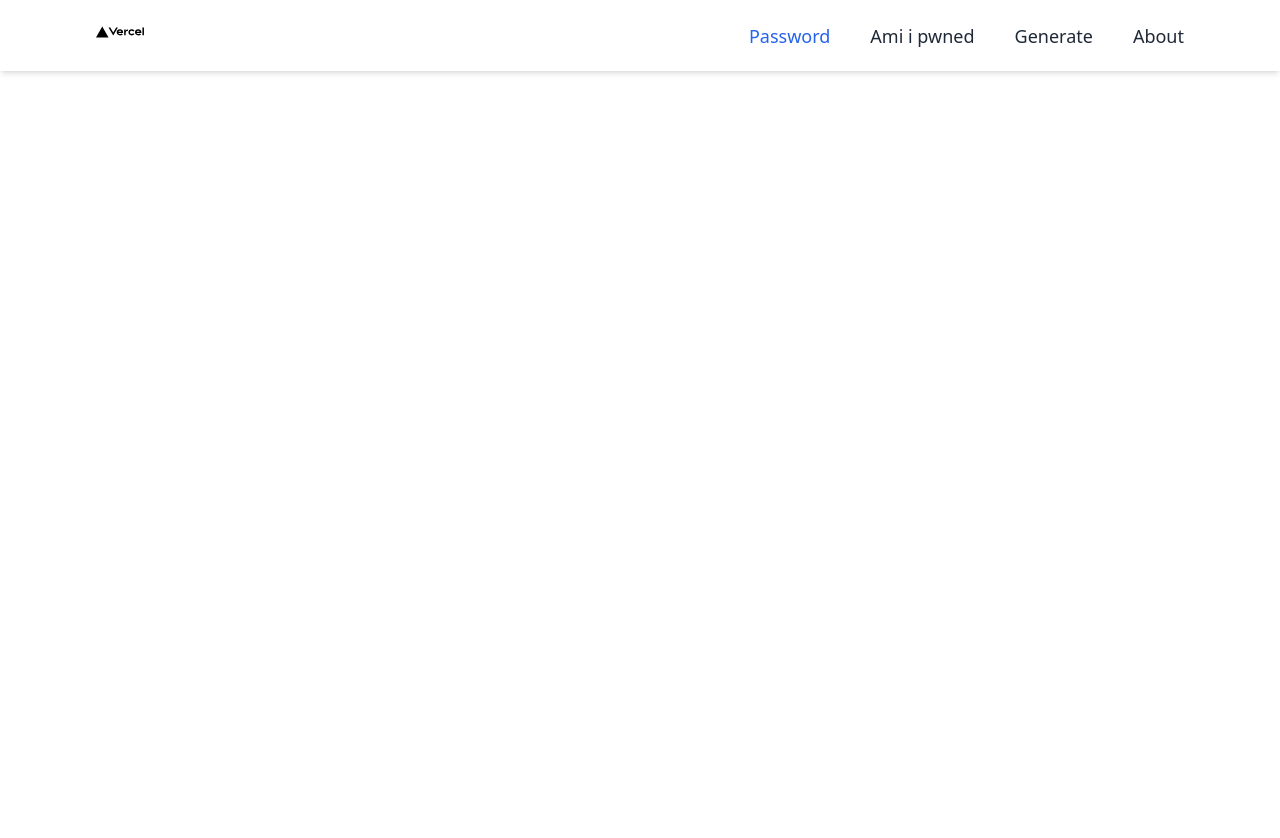
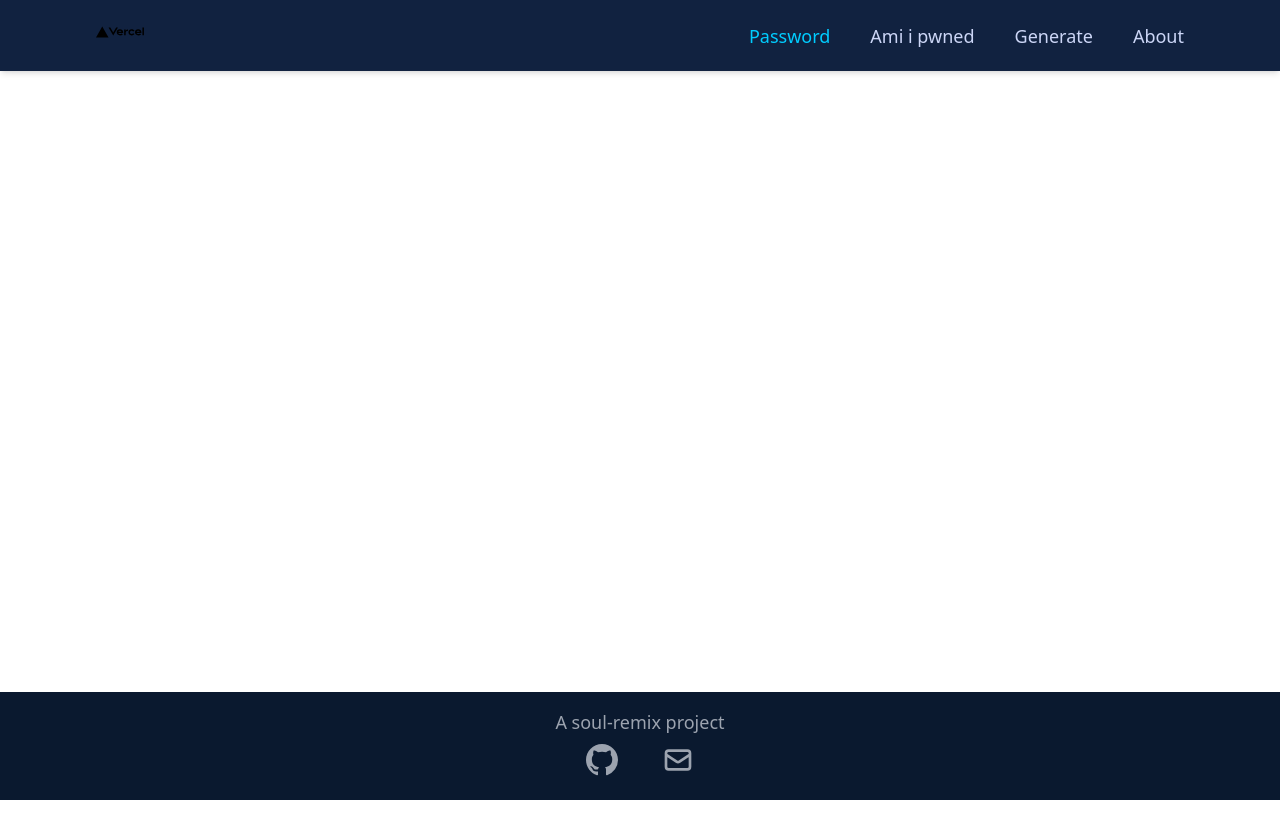
Before and after one commit to Soul-Remix/pass-manager, a Next.js app: page / in a window 1280 px wide. Shown: the top 838 px of the page. Built offline with nearby package versions, Linux system fonts and the light colour scheme.

Commit message:
create footer

```diff
--- /dev/null
+++ b/components/Footer/Footer.tsx
@@ -0,0 +1,46 @@
+const textStyle =
+  "text-lg text-gray-400 hover:text-main dark:hover:text-mainDark transition-all duration-300";
+
+const Footer = () => {
+  return (
+    <footer className="sticky bottom-0 flex flex-col justify-center content-center flex-wrap p-4 bg-white dark:bg-navy">
+      <a
+        href="https://soul-remix.netlify.app/"
+        className={textStyle}
+        target="_blank"
+      >
+        A soul-remix project
+      </a>
+      <div className="flex justify-around p-2">
+        <a href="https://github.com/Soul-Remix" target="_blank">
+          <svg
+            xmlns="http://www.w3.org/2000/svg"
+            fill="currentColor"
+            className={`h-8 w-8 ${textStyle}`}
+            viewBox="0 0 16 16"
+          >
+            <path d="M8 0C3.58 0 0 3.58 0 8c0 3.54 2.29 6.53 5.47 7.59.4.07.55-.17.55-.38 0-.19-.01-.82-.01-1.49-2.01.37-2.53-.49-2.69-.94-.09-.23-.48-.94-.82-1.13-.28-.15-.68-.52-.01-.53.63-.01 1.08.58 1.23.82.72 1.21 1.87.87 2.33.66.07-.52.28-.87.51-1.07-1.78-.2-3.64-.89-3.64-3.95 0-.87.31-1.59.82-2.15-.08-.2-.36-1.02.08-2.12 0 0 .67-.21 2.2.82.64-.18 1.32-.27 2-.27.68 0 1.36.09 2 .27 1.53-1.04 2.2-.82 2.2-.82.44 1.1.16 1.92.08 2.12.51.56.82 1.27.82 2.15 0 3.07-1.87 3.75-3.65 3.95.29.25.54.73.54 1.48 0 1.07-.01 1.93-.01 2.2 0 .21.15.46.55.38A8.012 8.012 0 0 0 16 8c0-4.42-3.58-8-8-8z" />
+          </svg>
+        </a>
+        <a href="mailto:soulremix-dev@pm.me" target="_blank">
+          <svg
+            xmlns="http://www.w3.org/2000/svg"
+            className={`h-8 w-8 ${textStyle}`}
+            fill="none"
+            viewBox="0 0 24 24"
+            stroke="currentColor"
+            strokeWidth={2}
+          >
+            <path
+              strokeLinecap="round"
+              strokeLinejoin="round"
+              d="M3 8l7.89 5.26a2 2 0 002.22 0L21 8M5 19h14a2 2 0 002-2V7a2 2 0 00-2-2H5a2 2 0 00-2 2v10a2 2 0 002 2z"
+            />
+          </svg>
+        </a>
+      </div>
+    </footer>
+  );
+};
+
+export default Footer;
--- a/components/ResponsiveNavBar/ResponsiveNavBar.tsx
+++ b/components/ResponsiveNavBar/ResponsiveNavBar.tsx
@@ -16,7 +16,7 @@
 
   const navLinks = links.map((link) => {
     return (
-      <Link href={link.target}>
+      <Link href={link.target} key={link.name}>
         <a
           className={`no-underline text-gray-800 dark:text-lightestSlate text-lg hover:text-main dark:hover:text-mainDark cursor-pointer ${
             router.pathname === link.target
--- a/pages/index.tsx
+++ b/pages/index.tsx
@@ -1,10 +1,11 @@
 import type { NextPage } from "next";
 import Head from "next/head";
+import Footer from "../components/Footer/Footer";
 import ResponsiveNavBar from "../components/ResponsiveNavBar/ResponsiveNavBar";
 
 const Home: NextPage = () => {
   return (
-    <div>
+    <div className="dark">
       <Head>
         <title>Password Strength</title>
         <meta name="description" content="Test your password strength" />
@@ -12,6 +13,7 @@
       </Head>
       <ResponsiveNavBar />
       <main className="min-h-screen"></main>
+      <Footer />
     </div>
   );
 };
--- a/tailwind.config.js
+++ b/tailwind.config.js
@@ -18,4 +18,5 @@
     },
   },
   plugins: [],
+  darkMode:"class"
 }
```
